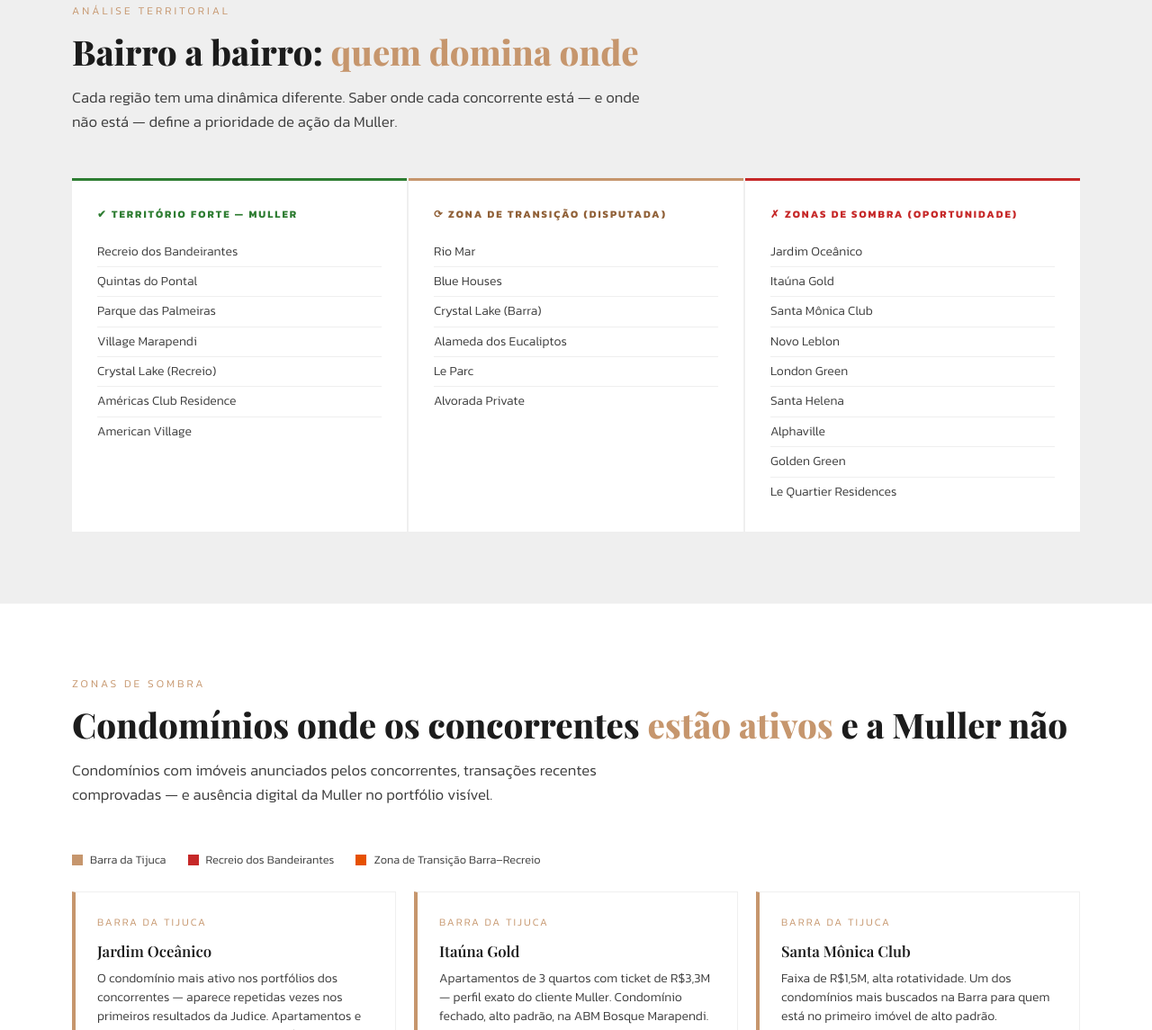
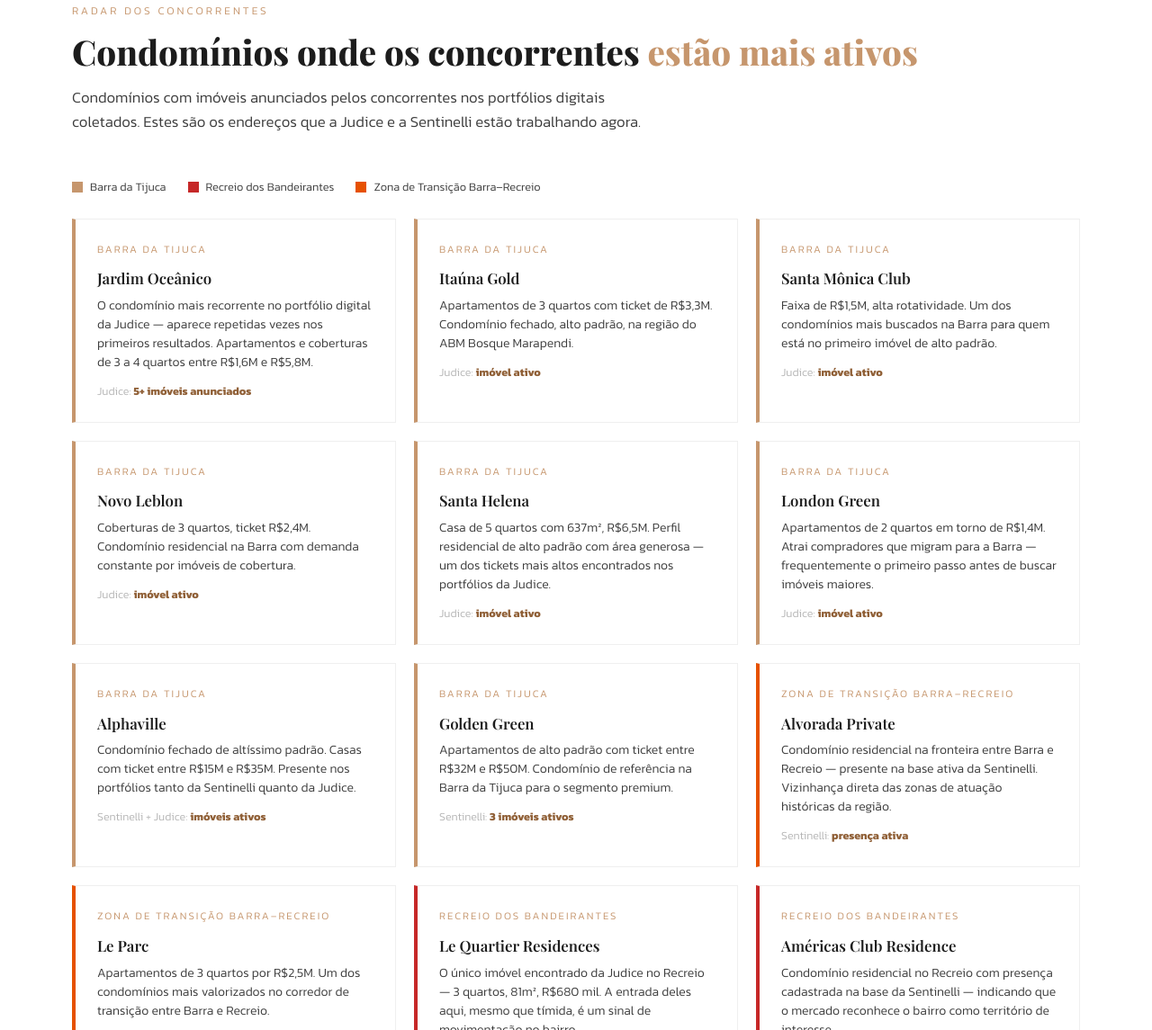
Before and after one commit to reinaldodonadio-glitch/muller-mapa-competitivo, a plain HTML site: page index.html in a window 1280 px wide. Shown: the part 2387-3532 px from the top of the page at 90% size. Drawn offline with nearby package versions, Linux system fonts and the light colour scheme.

Commit message:
Revisão: remove inferências sobre Muller, mantém só dados dos concorrentes

```diff
--- a/index.html
+++ b/index.html
@@ -187,8 +187,8 @@
       <div class="metric-sub">Segmento diferente — não disputa o mesmo cliente</div>
     </div>
     <div class="metric-card">
-      <div class="metric-number">15+</div>
-      <div class="metric-label">Condomínios com presença ativa<br>dos concorrentes e sem Muller</div>
+      <div class="metric-number">200+</div>
+      <div class="metric-label">Condomínios no banco ativo<br>dos concorrentes mapeados</div>
       <div class="metric-sub">Barra, Recreio e zona de transição</div>
     </div>
   </div>
@@ -261,63 +261,14 @@
 </div>
 </div>
 
-<!-- TERRITÓRIO -->
-<div class="sec-alt sec">
-<div class="wrap">
-  <div class="sec-label">Análise Territorial</div>
-  <div class="sec-title">Bairro a bairro: <span>quem domina onde</span></div>
-  <p class="sec-desc">
-    Cada região tem uma dinâmica diferente. Saber onde cada concorrente está — e onde não está — define a prioridade de ação da Muller.
-  </p>
-  <div class="territory-grid">
-    <div class="tc forte">
-      <h4>✔ Território Forte — Muller</h4>
-      <ul>
-        <li>Recreio dos Bandeirantes</li>
-        <li>Quintas do Pontal</li>
-        <li>Parque das Palmeiras</li>
-        <li>Village Marapendi</li>
-        <li>Crystal Lake (Recreio)</li>
-        <li>Américas Club Residence</li>
-        <li>American Village</li>
-      </ul>
-    </div>
-    <div class="tc mista">
-      <h4>⟳ Zona de Transição (disputada)</h4>
-      <ul>
-        <li>Rio Mar</li>
-        <li>Blue Houses</li>
-        <li>Crystal Lake (Barra)</li>
-        <li>Alameda dos Eucaliptos</li>
-        <li>Le Parc</li>
-        <li>Alvorada Private</li>
-      </ul>
-    </div>
-    <div class="tc sombra">
-      <h4>✗ Zonas de Sombra (oportunidade)</h4>
-      <ul>
-        <li>Jardim Oceânico</li>
-        <li>Itaúna Gold</li>
-        <li>Santa Mônica Club</li>
-        <li>Novo Leblon</li>
-        <li>London Green</li>
-        <li>Santa Helena</li>
-        <li>Alphaville</li>
-        <li>Golden Green</li>
-        <li>Le Quartier Residences</li>
-      </ul>
-    </div>
-  </div>
-</div>
-</div>
 
-<!-- ZONAS DE SOMBRA -->
+<!-- ONDE OS CONCORRENTES ESTÃO MAIS ATIVOS -->
 <div class="sec">
 <div class="wrap">
-  <div class="sec-label">Zonas de Sombra</div>
-  <div class="sec-title">Condomínios onde os concorrentes <span>estão ativos</span> e a Muller não</div>
+  <div class="sec-label">Radar dos Concorrentes</div>
+  <div class="sec-title">Condomínios onde os concorrentes <span>estão mais ativos</span></div>
   <p class="sec-desc">
-    Condomínios com imóveis anunciados pelos concorrentes, transações recentes comprovadas — e ausência digital da Muller no portfólio visível.
+    Condomínios com imóveis anunciados pelos concorrentes nos portfólios digitais coletados. Estes são os endereços que a Judice e a Sentinelli estão trabalhando agora.
   </p>
 
   <div class="legend">
@@ -328,99 +279,90 @@
 
   <div class="shadow-grid">
 
-    <!-- BARRA -->
     <div class="shadow-card">
       <div class="nbhd">Barra da Tijuca</div>
       <h4>Jardim Oceânico</h4>
-      <p class="desc">O condomínio mais ativo nos portfólios dos concorrentes — aparece repetidas vezes nos primeiros resultados da Judice. Apartamentos e coberturas de 3 a 4 quartos entre R$1,6M e R$5,8M.</p>
-      <p class="count">Judice: <strong>5+ imóveis anunciados</strong> · Muller: <strong>sem presença identificada</strong></p>
+      <p class="desc">O condomínio mais recorrente no portfólio digital da Judice — aparece repetidas vezes nos primeiros resultados. Apartamentos e coberturas de 3 a 4 quartos entre R$1,6M e R$5,8M.</p>
+      <p class="count">Judice: <strong>5+ imóveis anunciados</strong></p>
     </div>
 
     <div class="shadow-card">
       <div class="nbhd">Barra da Tijuca</div>
       <h4>Itaúna Gold</h4>
-      <p class="desc">Apartamentos de 3 quartos com ticket de R$3,3M — perfil exato do cliente Muller. Condomínio fechado, alto padrão, na ABM Bosque Marapendi.</p>
-      <p class="count">Judice: <strong>imóvel ativo</strong> · Muller: <strong>sem presença identificada</strong></p>
+      <p class="desc">Apartamentos de 3 quartos com ticket de R$3,3M. Condomínio fechado, alto padrão, na região do ABM Bosque Marapendi.</p>
+      <p class="count">Judice: <strong>imóvel ativo</strong></p>
     </div>
 
     <div class="shadow-card">
       <div class="nbhd">Barra da Tijuca</div>
       <h4>Santa Mônica Club</h4>
       <p class="desc">Faixa de R$1,5M, alta rotatividade. Um dos condomínios mais buscados na Barra para quem está no primeiro imóvel de alto padrão.</p>
-      <p class="count">Judice: <strong>imóvel ativo</strong> · Muller: <strong>sem presença identificada</strong></p>
+      <p class="count">Judice: <strong>imóvel ativo</strong></p>
     </div>
 
     <div class="shadow-card">
       <div class="nbhd">Barra da Tijuca</div>
       <h4>Novo Leblon</h4>
       <p class="desc">Coberturas de 3 quartos, ticket R$2,4M. Condomínio residencial na Barra com demanda constante por imóveis de cobertura.</p>
-      <p class="count">Judice: <strong>imóvel ativo</strong> · Muller: <strong>sem presença identificada</strong></p>
+      <p class="count">Judice: <strong>imóvel ativo</strong></p>
     </div>
 
     <div class="shadow-card">
       <div class="nbhd">Barra da Tijuca</div>
       <h4>Santa Helena</h4>
-      <p class="desc">Casa de 5 quartos com 637m² por R$6,5M — exatamente o perfil de produto que a Muller já vende. Presença neste condomínio seria imediata.</p>
-      <p class="count">Judice: <strong>imóvel ativo</strong> · Muller: <strong>sem presença identificada</strong></p>
+      <p class="desc">Casa de 5 quartos com 637m², R$6,5M. Perfil residencial de alto padrão com área generosa — um dos tickets mais altos encontrados nos portfólios da Judice.</p>
+      <p class="count">Judice: <strong>imóvel ativo</strong></p>
     </div>
 
     <div class="shadow-card">
       <div class="nbhd">Barra da Tijuca</div>
       <h4>London Green</h4>
-      <p class="desc">Apartamentos de 2 quartos em torno de R$1,4M. Atrai compradores que migram para a Barra — muitos se tornam clientes recorrentes buscando imóveis maiores.</p>
-      <p class="count">Judice: <strong>imóvel ativo</strong> · Muller: <strong>sem presença identificada</strong></p>
+      <p class="desc">Apartamentos de 2 quartos em torno de R$1,4M. Atrai compradores que migram para a Barra — frequentemente o primeiro passo antes de buscar imóveis maiores.</p>
+      <p class="count">Judice: <strong>imóvel ativo</strong></p>
     </div>
 
     <div class="shadow-card">
       <div class="nbhd">Barra da Tijuca</div>
       <h4>Alphaville</h4>
-      <p class="desc">Condomínio fechado de altíssimo padrão. Casas com ticket entre R$15M e R$35M. Tanto Sentinelli quanto Judice têm presença — a Muller tem a expertise para atuar aqui.</p>
-      <p class="count">Sentinelli + Judice: <strong>ativos</strong> · Muller: <strong>sem presença identificada</strong></p>
+      <p class="desc">Condomínio fechado de altíssimo padrão. Casas com ticket entre R$15M e R$35M. Presente nos portfólios tanto da Sentinelli quanto da Judice.</p>
+      <p class="count">Sentinelli + Judice: <strong>imóveis ativos</strong></p>
     </div>
 
     <div class="shadow-card">
       <div class="nbhd">Barra da Tijuca</div>
       <h4>Golden Green</h4>
-      <p class="desc">Apartamentos de alto padrão com ticket entre R$32M e R$50M na Sentinelli. Condomínio de referência na Barra da Tijuca para clientes premium.</p>
-      <p class="count">Sentinelli: <strong>3 imóveis ativos</strong> · Muller: <strong>sem presença identificada</strong></p>
+      <p class="desc">Apartamentos de alto padrão com ticket entre R$32M e R$50M. Condomínio de referência na Barra da Tijuca para o segmento premium.</p>
+      <p class="count">Sentinelli: <strong>3 imóveis ativos</strong></p>
     </div>
 
-    <!-- ZONA MISTA -->
     <div class="shadow-card mista">
       <div class="nbhd">Zona de Transição Barra–Recreio</div>
       <h4>Alvorada Private</h4>
-      <p class="desc">Condomínio residencial na fronteira entre Barra e Recreio — Sentinelli tem este condomínio ativo em sua base. Vizinhança direta da área de atuação da Muller no Recreio.</p>
-      <p class="count">Sentinelli: <strong>presença cadastrada</strong> · Muller: <strong>sem presença identificada</strong></p>
+      <p class="desc">Condomínio residencial na fronteira entre Barra e Recreio — presente na base ativa da Sentinelli. Vizinhança direta das zonas de atuação históricas da região.</p>
+      <p class="count">Sentinelli: <strong>presença ativa</strong></p>
     </div>
 
     <div class="shadow-card mista">
       <div class="nbhd">Zona de Transição Barra–Recreio</div>
       <h4>Le Parc</h4>
-      <p class="desc">Apartamentos de 3 quartos por R$2,5M na fronteira da zona mista. Um dos condomínios mais valorizados no corredor entre Barra e Recreio.</p>
-      <p class="count">Judice: <strong>imóvel ativo</strong> · Muller: <strong>presença limitada</strong></p>
+      <p class="desc">Apartamentos de 3 quartos por R$2,5M. Um dos condomínios mais valorizados no corredor de transição entre Barra e Recreio.</p>
+      <p class="count">Judice: <strong>imóvel ativo</strong></p>
     </div>
 
-    <!-- RECREIO -->
     <div class="shadow-card recreio">
       <div class="nbhd">Recreio dos Bandeirantes</div>
       <h4>Le Quartier Residences</h4>
-      <p class="desc">O único imóvel encontrado da Judice no Recreio — 3 quartos, 81m², R$680 mil. Sinaliza que a Judice está de olho no bairro. A entrada deles aqui é um sinal de alerta.</p>
-      <p class="count">Judice: <strong>imóvel ativo</strong> · Muller: <strong>verificar cobertura</strong></p>
+      <p class="desc">O único imóvel encontrado da Judice no Recreio — 3 quartos, 81m², R$680 mil. A entrada deles aqui, mesmo que tímida, é um sinal de movimentação no bairro.</p>
+      <p class="count">Judice: <strong>imóvel ativo</strong></p>
     </div>
 
     <div class="shadow-card recreio">
       <div class="nbhd">Recreio dos Bandeirantes</div>
       <h4>Américas Club Residence</h4>
-      <p class="desc">Condomínio residencial no Recreio presente na base da Sentinelli. Mesmo que a Muller não tenha imóvel à venda agora, a ausência digital deixa o campo aberto para captação pelos concorrentes.</p>
-      <p class="count">Sentinelli: <strong>presença cadastrada</strong> · Muller: <strong>sem presença identificada</strong></p>
+      <p class="desc">Condomínio residencial no Recreio com presença cadastrada na base da Sentinelli — indicando que o mercado reconhece o bairro como território de interesse.</p>
+      <p class="count">Sentinelli: <strong>presença cadastrada</strong></p>
     </div>
 
-  </div>
-
-  <div class="insight-box">
-    <p>
-      Estes 12 condomínios representam um potencial estimado de <span>R$ 30M a R$ 60M em VGV anual</span> que hoje passa pelos concorrentes — e não pela Muller.
-    </p>
   </div>
 </div>
 </div>
```
